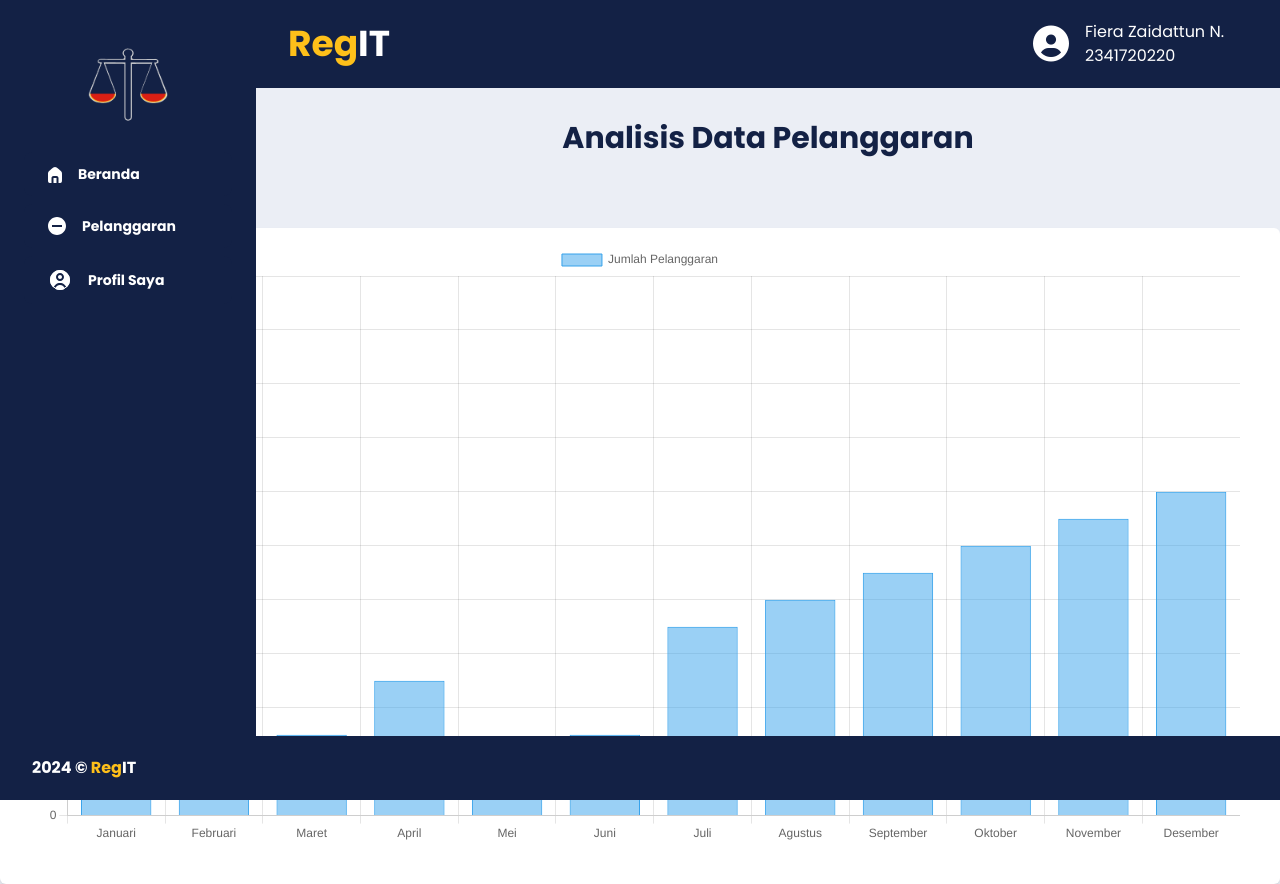
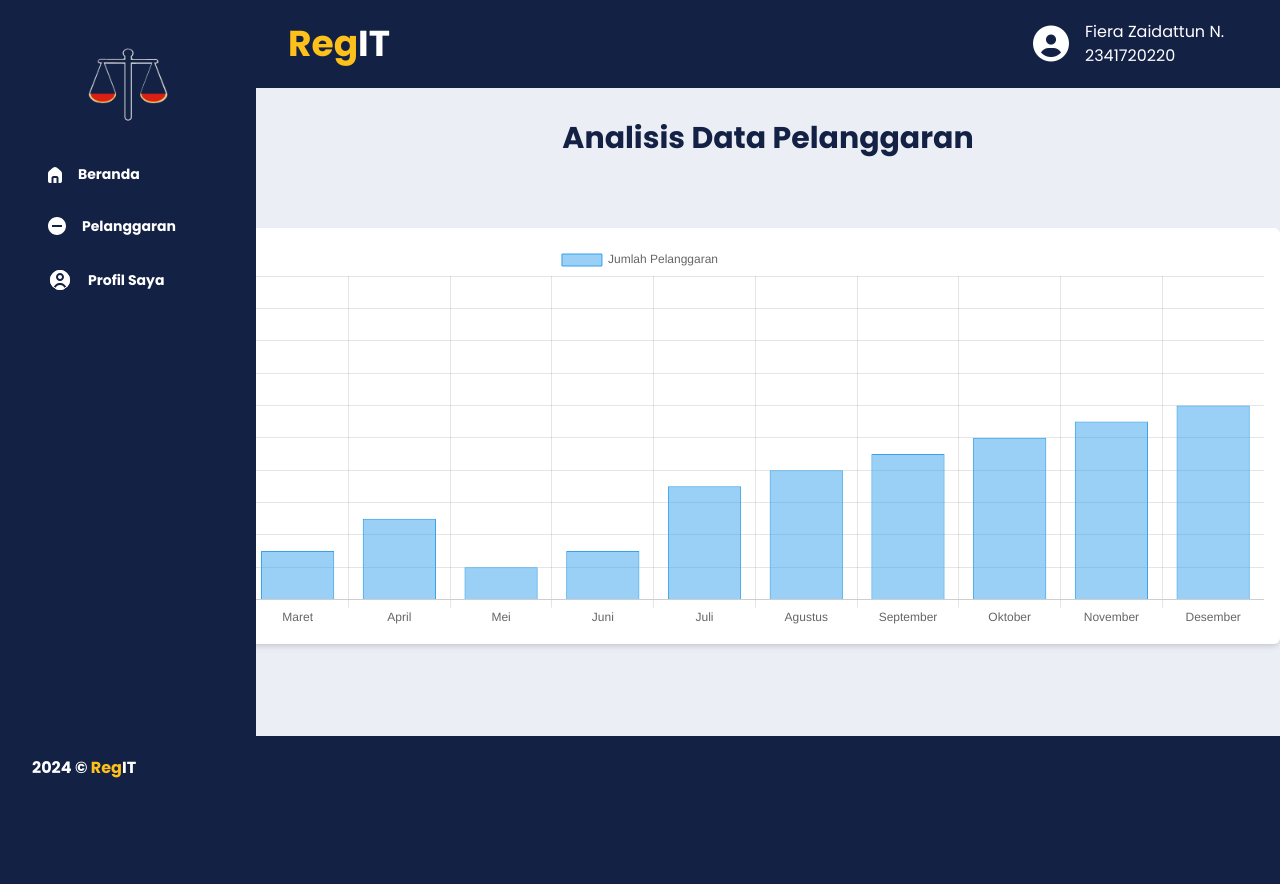
Before and after one commit to AlexanderDev2004/RegIT, a PHP site: the page made by app/views/mahasiswa/Beranda.php in a window 1280 px wide. After the commit the page ends 778 px from the top, so only its background shows below. Run offline with PHP 8.4, Linux system fonts and the light colour scheme; the template is opened without the code that fills it, so the values that code supplies are empty; some libraries are stand-ins or nearby versions.

Commit message:
trying commit

```diff
--- a/app/views/components/Chart.php
+++ b/app/views/components/Chart.php
@@ -1,7 +1,9 @@
 <!-- Graph -->
-<div class="mx-auto rounded-md shadow-md p-4 flex-col justify-center items-center max-w-screen-xl bg-white mt-10">
-        <div class="">
-            <canvas id="myChart" class="mx-auto mb-14 h-[600px] mb-6 flex rounded"></canvas>
+<div class="mx-auto rounded-md shadow-md p-4 flex flex-col justify-center items-center max-w-screen-xl bg-white mt-10">
+    <div class="w-full max-w-full overflow-x-auto">
+        <div class="w-full h-96"> <!-- Mengatur lebar penuh dan tinggi 24rem (96 * 0.25rem) -->
+            <canvas id="myChart" class="w-full h-full"></canvas> <!-- Mengatur canvas agar mengisi kontainer -->
+        </div>
     </div>
 </div>
 
@@ -17,12 +19,12 @@
                 label: 'Jumlah Pelanggaran',
                 data: [12, 19, 3, 5, 2, 3, 7, 8, 9, 10, 11, 12],
                 borderWidth: 1,
-
             }]
         },
         options: {
+            responsive: true,
+            maintainAspectRatio: false, // Ubah ini menjadi false agar chart dapat menyesuaikan ukuran kontainer
             scales: {
-
                 y: {
                     beginAtZero: true
                 }
--- a/app/views/mahasiswa/Beranda.php
+++ b/app/views/mahasiswa/Beranda.php
@@ -6,12 +6,12 @@
     <title>Beranda</title>
     <script src="https://cdn.tailwindcss.com"></script>
     <script src="https://cdn.jsdelivr.net/npm/chart.js"></script>
+    <script src="https://cdn.jsdelivr.net/npm/flowbite@2.5.2/dist/flowbite.min.js"></script>
     <link rel="stylesheet" href="https://cdnjs.cloudflare.com/ajax/libs/font-awesome/6.7.1/css/all.min.css" integrity="sha512-5Hs3dF2AEPkpNAR7UiOHba+lRSJNeM2ECkwxUIxC1Q/FLycGTbNapWXB4tP889k5T5Ju8fs4b1P5z/iB4nMfSQ==" crossorigin="anonymous" referrerpolicy="no-referrer" />
-
     <link rel="preconnect" href="https://fonts.googleapis.com">
     <link rel="preconnect" href="https://fonts.gstatic.com" crossorigin>
     <link href="https://fonts.googleapis.com/css2?family=Poppins:ital,wght@0,100;0,200;0,300;0,400;0,500;0,600;0,700;0,800;0,900;1,100;1,200;1,300;1,400;1,500;1,600;1,700;1,800;1,900&display=swap" rel="stylesheet">
-
+    <link href="https://cdn.jsdelivr.net/npm/flowbite@2.5.2/dist/flowbite.min.css" rel="stylesheet" />
     <script>
     tailwind.config = {
       theme: {
--- a/app/views/mahasiswa/components/Sidebar.php
+++ b/app/views/mahasiswa/components/Sidebar.php
@@ -1,5 +1,5 @@
 <!-- SideBar -->
-<div class="flex w-full mx-auto">
+<div class="flex">
         <div class="w-64 h-screen bg-[#132145] text-white flex flex-col items-center py-6 absolute top-0">
             <div class="mb-6">
                 <div class="w-20 h-20 flex items-center justify-center rounded-lg mt-6">
```
Lines whose indentation alone changed are shown as unchanged.
